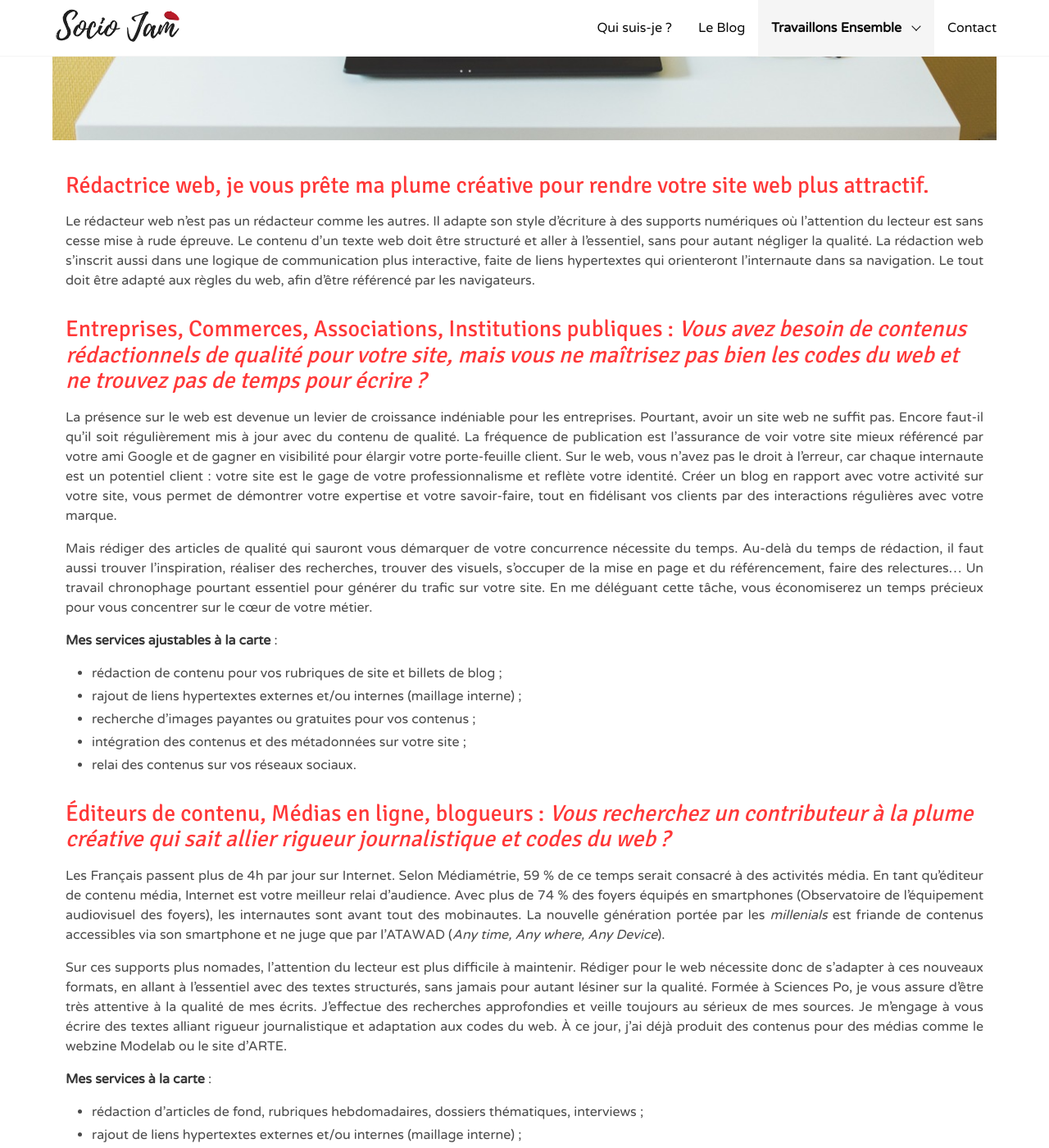
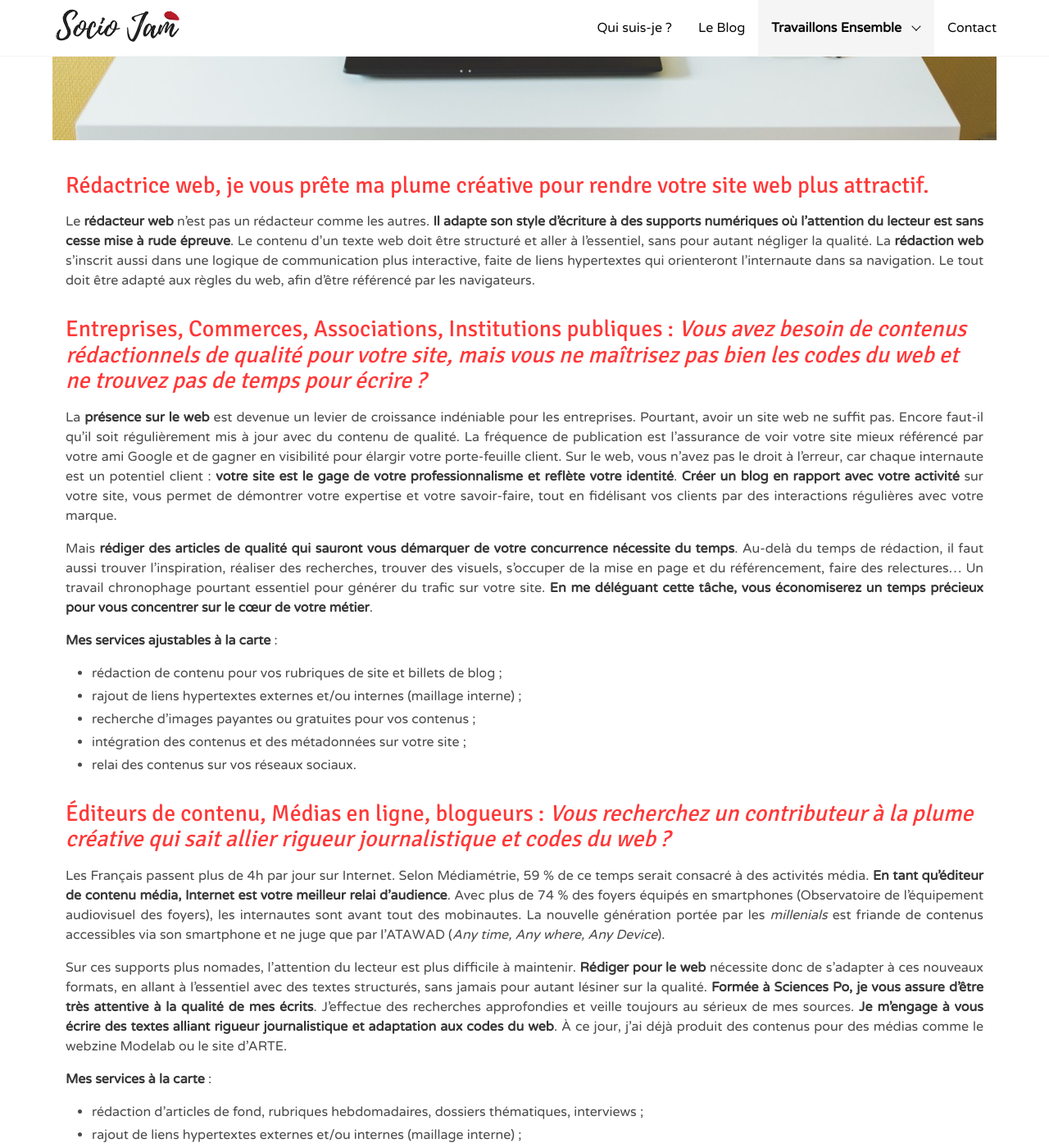
Before and after one commit to marguerite-p/marguerite-p.github.io, a Jekyll site: the page built from _custom_pages/redaction.html, in a window 1280 px wide and 1400 px high, scrolled down 685 px. Shown: the whole window at 82% size. Built offline with Jekyll 4.4.1, drawn with Linux system fonts in a browser that asks for light colours; a style sheet for code colours, icons or effects is not loaded; some of the changed text lies outside the part shown.

```diff
--- a/_custom_pages/redaction.html
+++ b/_custom_pages/redaction.html
@@ -19,10 +19,10 @@ meta_description: Vous rechercher un rédacteur web pour enrichir votre site de
   <h2>Rédactrice web, je vous prête ma plume créative pour rendre votre site web plus
   attractif.</h2>
 
-  <p>Le rédacteur web n’est pas un rédacteur comme les autres. Il adapte son style d’écriture à des
-  supports numériques où l’attention du lecteur est sans cesse mise à rude épreuve. Le contenu d’un
-  texte web doit être structuré et aller à l’essentiel, sans pour autant négliger la qualité. La rédaction
-  web s’inscrit aussi dans une logique de communication plus interactive, faite de liens hypertextes
+  <p>Le <strong>rédacteur web</strong> n’est pas un rédacteur comme les autres. <strong>Il adapte son style d’écriture à des
+  supports numériques où l’attention du lecteur est sans cesse mise à rude épreuve</strong>. Le contenu d’un
+  texte web doit être structuré et aller à l’essentiel, sans pour autant négliger la qualité. La <strong>rédaction
+  web</strong> s’inscrit aussi dans une logique de communication plus interactive, faite de liens hypertextes
   qui orienteront l’internaute dans sa navigation. Le tout doit être adapté aux règles du web, afin
   d’être référencé par les navigateurs.</p>
 
@@ -30,20 +30,20 @@ meta_description: Vous rechercher un rédacteur web pour enrichir votre site de
   <em>Vous avez besoin de contenus rédactionnels de qualité pour votre site, mais vous ne
   maîtrisez pas bien les codes du web et ne trouvez pas de temps pour écrire ?</em></h2>
 
-  <p>La présence sur le web est devenue un levier de croissance indéniable pour les entreprises. Pourtant,
+  <p>La <strong>présence sur le web</strong> est devenue un levier de croissance indéniable pour les entreprises. Pourtant,
   avoir un site web ne suffit pas. Encore faut-il qu’il soit régulièrement mis à jour avec du contenu de
   qualité. La fréquence de publication est l’assurance de voir votre site mieux référencé par votre ami
   Google et de gagner en visibilité pour élargir votre porte-feuille client. Sur le web, vous n’avez pas
-  le droit à l’erreur, car chaque internaute est un potentiel client : votre site est le gage de votre
-  professionnalisme et reflète votre identité. Créer un blog en rapport avec votre activité sur votre
+  le droit à l’erreur, car chaque internaute est un potentiel client : <strong>votre site est le gage de votre
+  professionnalisme et reflète votre identité</strong>. <strong>Créer un blog en rapport avec votre activité</strong> sur votre
   site, vous permet de démontrer votre expertise et votre savoir-faire, tout en fidélisant vos clients par
   des interactions régulières avec votre marque.</p>
 
-  <p>Mais rédiger des articles de qualité qui sauront vous démarquer de votre concurrence nécessite du
-  temps. Au-delà du temps de rédaction, il faut aussi trouver l’inspiration, réaliser des recherches,
+  <p>Mais <strong>rédiger des articles de qualité qui sauront vous démarquer de votre concurrence nécessite du
+  temps</strong>. Au-delà du temps de rédaction, il faut aussi trouver l’inspiration, réaliser des recherches,
   trouver des visuels, s’occuper de la mise en page et du référencement, faire des relectures… Un
-  travail chronophage pourtant essentiel pour générer du trafic sur votre site. En me déléguant cette
-  tâche, vous économiserez un temps précieux pour vous concentrer sur le cœur de votre métier.</p>
+  travail chronophage pourtant essentiel pour générer du trafic sur votre site. <strong>En me déléguant cette
+  tâche, vous économiserez un temps précieux pour vous concentrer sur le cœur de votre métier</strong>.</p>
 
   <strong>Mes services ajustables à la carte</strong> :
   <ul>
@@ -59,18 +59,18 @@ meta_description: Vous rechercher un rédacteur web pour enrichir votre site de
   journalistique et codes du web ?</em></h2>
 
   <p>Les Français passent plus de 4h par jour sur Internet. Selon Médiamétrie, 59 % de ce temps serait
-  consacré à des activités média. En tant qu’éditeur de contenu média, Internet est votre meilleur relai
-  d’audience. Avec plus de 74 % des foyers équipés en smartphones (Observatoire de l’équipement
+  consacré à des activités média. <strong>En tant qu’éditeur de contenu média, Internet est votre meilleur relai
+  d’audience</strong>. Avec plus de 74 % des foyers équipés en smartphones (Observatoire de l’équipement
   audiovisuel des foyers), les internautes sont avant tout des mobinautes. La nouvelle génération
   portée par les <em>millenials</em> est friande de contenus accessibles via son smartphone et ne juge que par
   l’ATAWAD (<em>Any time, Any where, Any Device</em>).</p>
 
-  <p>Sur ces supports plus nomades, l’attention du lecteur est plus difficile à maintenir. Rédiger pour le
-  web nécessite donc de s’adapter à ces nouveaux formats, en allant à l’essentiel avec des textes
-  structurés, sans jamais pour autant lésiner sur la qualité. Formée à Sciences Po, je vous assure d’être
-  très attentive à la qualité de mes écrits. J’effectue des recherches approfondies et veille toujours au
-  sérieux de mes sources. Je m’engage à vous écrire des textes alliant rigueur journalistique et
-  adaptation aux codes du web. À ce jour, j’ai déjà produit des contenus pour des médias comme le
+  <p>Sur ces supports plus nomades, l’attention du lecteur est plus difficile à maintenir. <strong>Rédiger pour le
+  web</strong> nécessite donc de s’adapter à ces nouveaux formats, en allant à l’essentiel avec des textes
+  structurés, sans jamais pour autant lésiner sur la qualité. <strong>Formée à Sciences Po, je vous assure d’être
+  très attentive à la qualité de mes écrits</strong>. J’effectue des recherches approfondies et veille toujours au
+  sérieux de mes sources. <strong>Je m’engage à vous écrire des textes alliant rigueur journalistique et
+  adaptation aux codes du web</strong>. À ce jour, j’ai déjà produit des contenus pour des médias comme le
   webzine Modelab ou le site d’ARTE.</p>
 
   <strong>Mes services à la carte</strong> :
@@ -82,9 +82,9 @@ meta_description: Vous rechercher un rédacteur web pour enrichir votre site de
     <li>relai de vos publications sur les réseaux sociaux.</li>
   </ul>
 
-  <h2>En fonction de vos besoins, je propose aussi d’autres services : traduction (de
+  <h2>En fonction de vos besoins, je propose aussi d’autres services : <strong>traduction (de
   l’anglais et de l’allemand vers le français), relecture, réécriture, transcription
-  audio, rédaction de newsletters</h2>
+  audio, rédaction de newsletters.<strong></h2>
 
   <h2>Quels sont mes tarifs ?</h2>
 
```
Also changed, not shown: _posts/2018-03-11-big-data-energie.md (+4 -4 lines).
